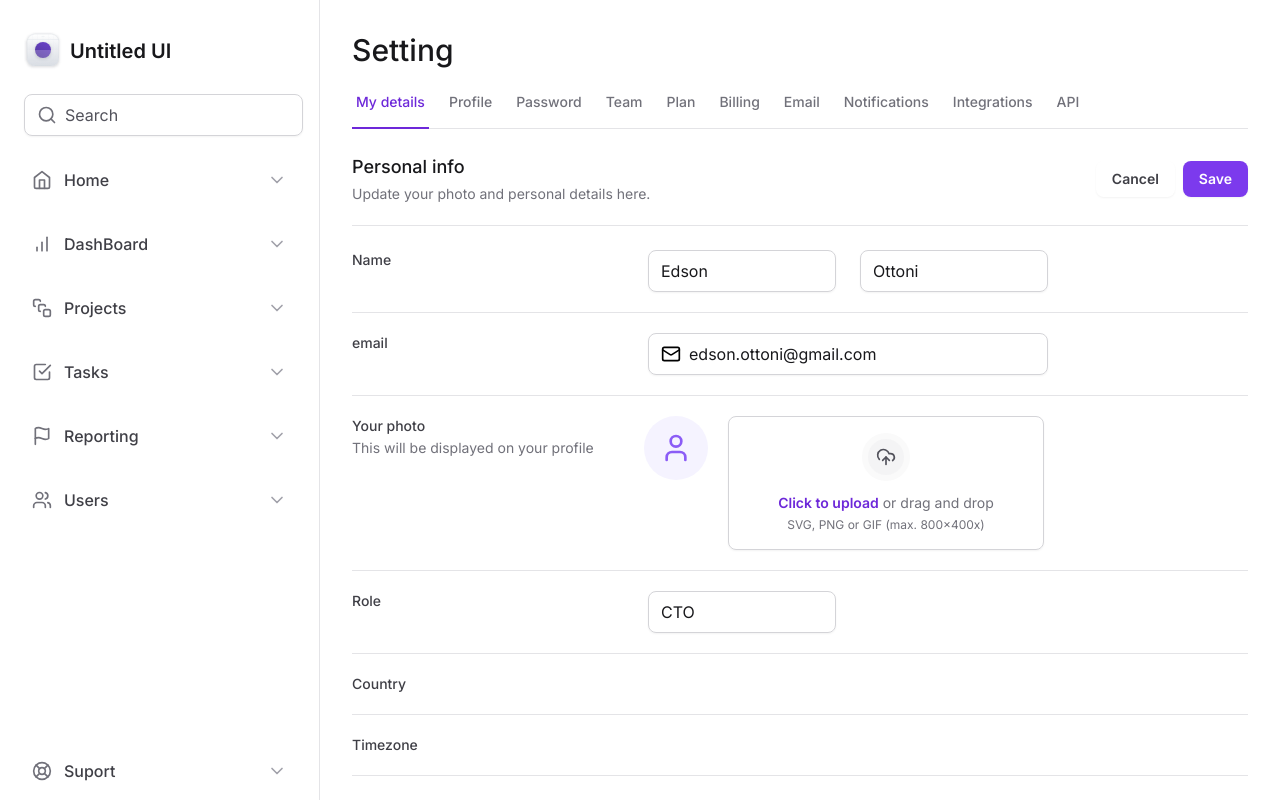
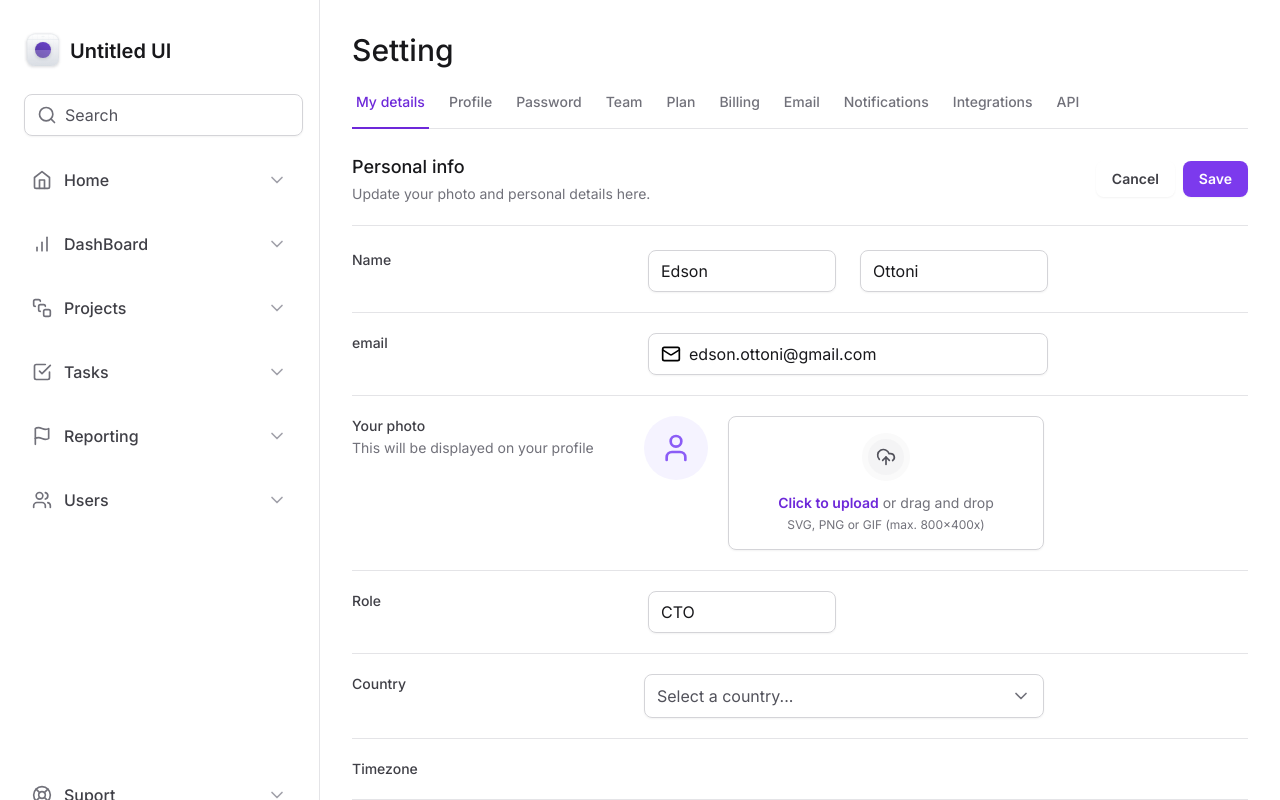
Before and after one commit to EdsonOttoni/ignite-tailwind-next, a Next.js app: page / in a window 1280 px wide. Shown: the top 800 px of the page. Built offline with nearby package versions, Linux system fonts and the light colour scheme.

Commit message:
add select

```diff
--- a/package.json
+++ b/package.json
@@ -9,6 +9,7 @@
     "lint": "next lint"
   },
   "dependencies": {
+    "@radix-ui/react-select": "^1.2.2",
     "@radix-ui/react-tabs": "^1.0.4",
     "@types/node": "20.5.7",
     "@types/react": "18.2.21",
--- a/src/app/page.tsx
+++ b/src/app/page.tsx
@@ -2,6 +2,7 @@
 import { InputControl, InputPrefix, InputRoot } from '@/components/Input'
 import * as FileInput from '@/components/Form/FileInput'
 import { Mail } from 'lucide-react'
+import { Select } from '@/components/Select'
 
 export default function Home() {
   return (
@@ -109,6 +110,8 @@
             >
               Country
             </label>
+
+            <Select />
           </div>
 
           <div className="grid grid-cols-form gap-3 pt-5">
--- /dev/null
+++ b/src/components/Select.tsx
@@ -0,0 +1,44 @@
+'use client'
+
+import * as SelectPrimitive from '@radix-ui/react-select'
+import { ChevronDown } from 'lucide-react'
+
+export interface SelectProps {
+  text?: string
+}
+
+export function Select(props: SelectProps) {
+  return (
+    <SelectPrimitive.Root>
+      <SelectPrimitive.Trigger className="py2 flex h-11 w-full items-center justify-between gap-2 rounded-lg border border-zinc-300 px-3 shadow-sm data-[placeholder]:text-zinc-600">
+        <SelectPrimitive.Value
+          placeholder="Select a country..."
+          className="text-black"
+        />
+        <SelectPrimitive.Icon>
+          <ChevronDown className="h-5 w-5 text-zinc-500" />
+        </SelectPrimitive.Icon>
+      </SelectPrimitive.Trigger>
+
+      <SelectPrimitive.Portal>
+        <SelectPrimitive.Content
+          className="z-10 w-[--radix-select-trigger-width] rounded-lg border border-zinc-200 bg-white"
+          side="bottom"
+          position="popper"
+          sideOffset={8}
+        >
+          <SelectPrimitive.Viewport>
+            <SelectPrimitive.Item
+              value="br"
+              className="flex items-center gap-2 px-3 py-2.5"
+            >
+              <SelectPrimitive.ItemText className="text-black">
+                Brazil
+              </SelectPrimitive.ItemText>
+            </SelectPrimitive.Item>
+          </SelectPrimitive.Viewport>
+        </SelectPrimitive.Content>
+      </SelectPrimitive.Portal>
+    </SelectPrimitive.Root>
+  )
+}
```
Also changed, not shown: 1 other file (tests, documents, lock files or other folders).
